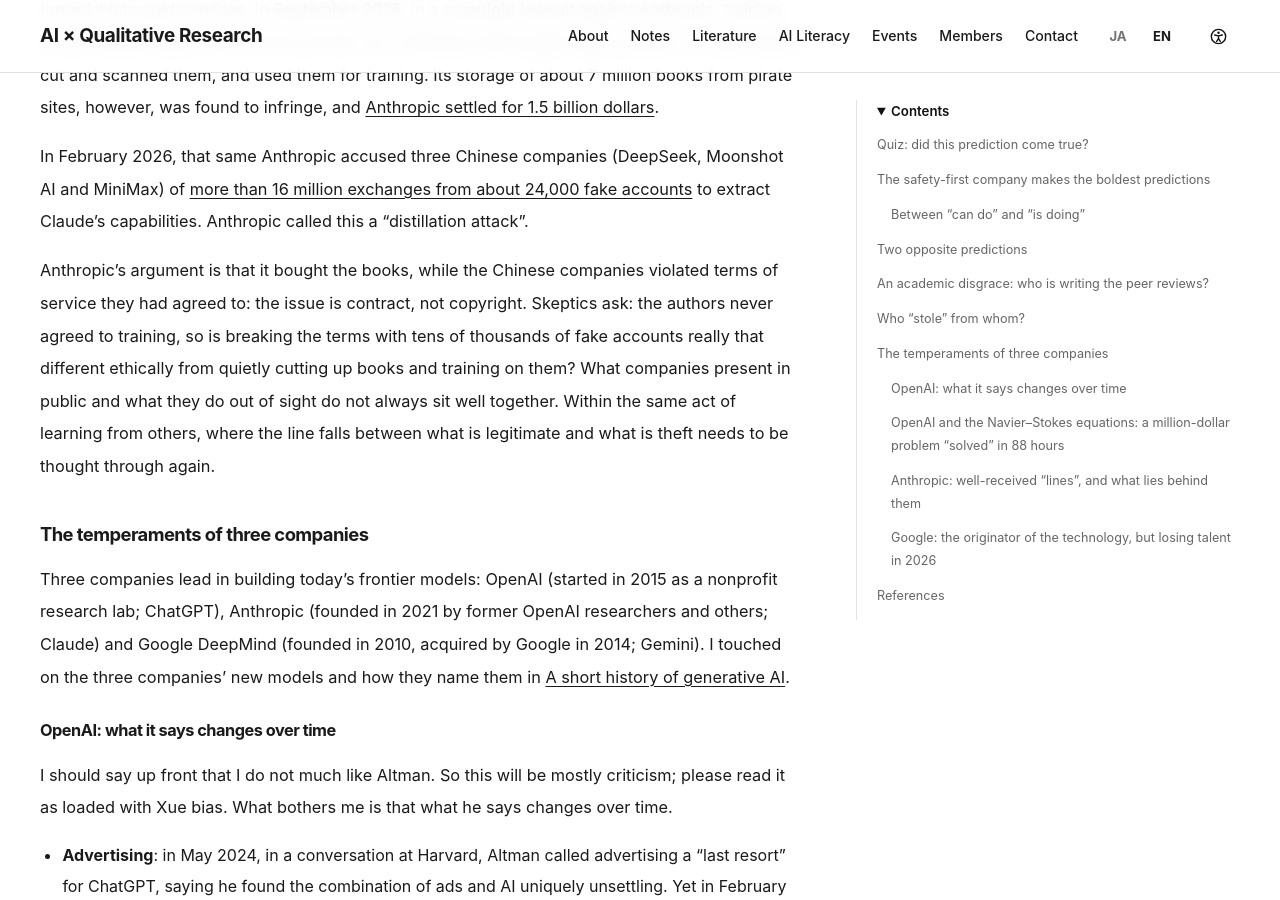
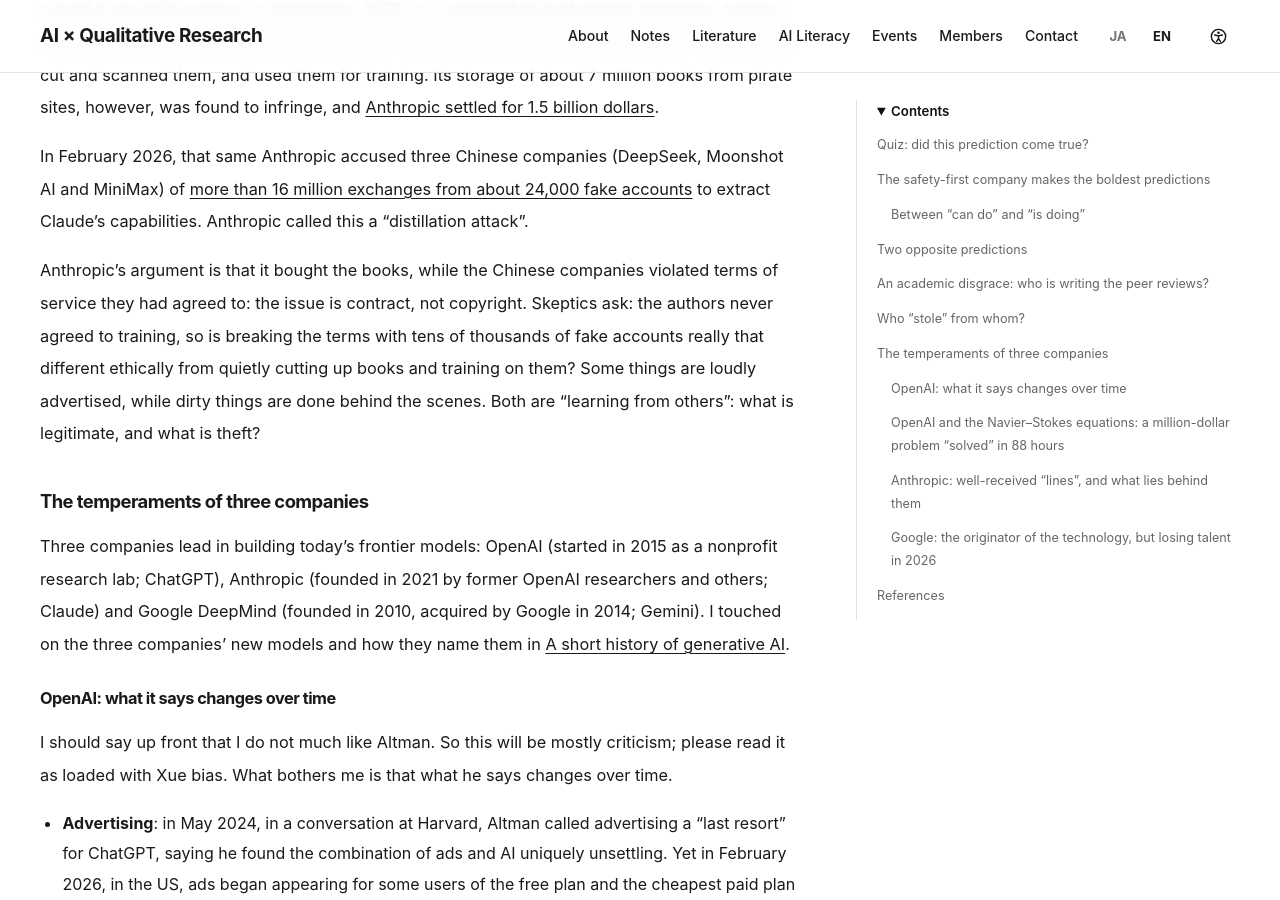
Before and after one commit to xuehaisheng/ai-qualitative-research, a Jekyll site: the page built from _posts/2026-11-11-predictions.md, in a window 1280 px wide and 900 px high, scrolled down 5267 px. Built offline with Jekyll 4.4.1, drawn with Linux system fonts in a browser that asks for light colours.

Commit message:
Restore the original wording about Anthropic in the predictions note (JA and EN)
Co-Authored-By: Claude Opus 5.5 <noreply@anthropic.com>
Claude-Session: https://claude.ai/code/session_01Lmg6w9NJRA6yGBV9Eynzga

```diff
--- a/_posts/2026-11-11-predictions.md
+++ b/_posts/2026-11-11-predictions.md
@@ -209,7 +209,7 @@ In the first place, AI companies have trained on human knowledge, text on the we
 
 In February 2026, that same Anthropic accused three Chinese companies (DeepSeek, Moonshot AI and MiniMax) of [more than 16 million exchanges from about 24,000 fake accounts](https://www.anthropic.com/news/detecting-and-preventing-distillation-attacks) to extract Claude's capabilities. Anthropic called this a “distillation attack”.
 
-Anthropic's argument is that it bought the books, while the Chinese companies violated terms of service they had agreed to: the issue is contract, not copyright. Skeptics ask: the authors never agreed to training, so is breaking the terms with tens of thousands of fake accounts really that different ethically from quietly cutting up books and training on them? What companies present in public and what they do out of sight do not always sit well together. Within the same act of learning from others, where the line falls between what is legitimate and what is theft needs to be thought through again.
+Anthropic's argument is that it bought the books, while the Chinese companies violated terms of service they had agreed to: the issue is contract, not copyright. Skeptics ask: the authors never agreed to training, so is breaking the terms with tens of thousands of fake accounts really that different ethically from quietly cutting up books and training on them? Some things are loudly advertised, while dirty things are done behind the scenes. Both are “learning from others”: what is legitimate, and what is theft?
 
 ## The temperaments of three companies
 
```
Also changed, not shown: other parts of _posts/2026-11-11-predictions.md (+1 -1 lines).
